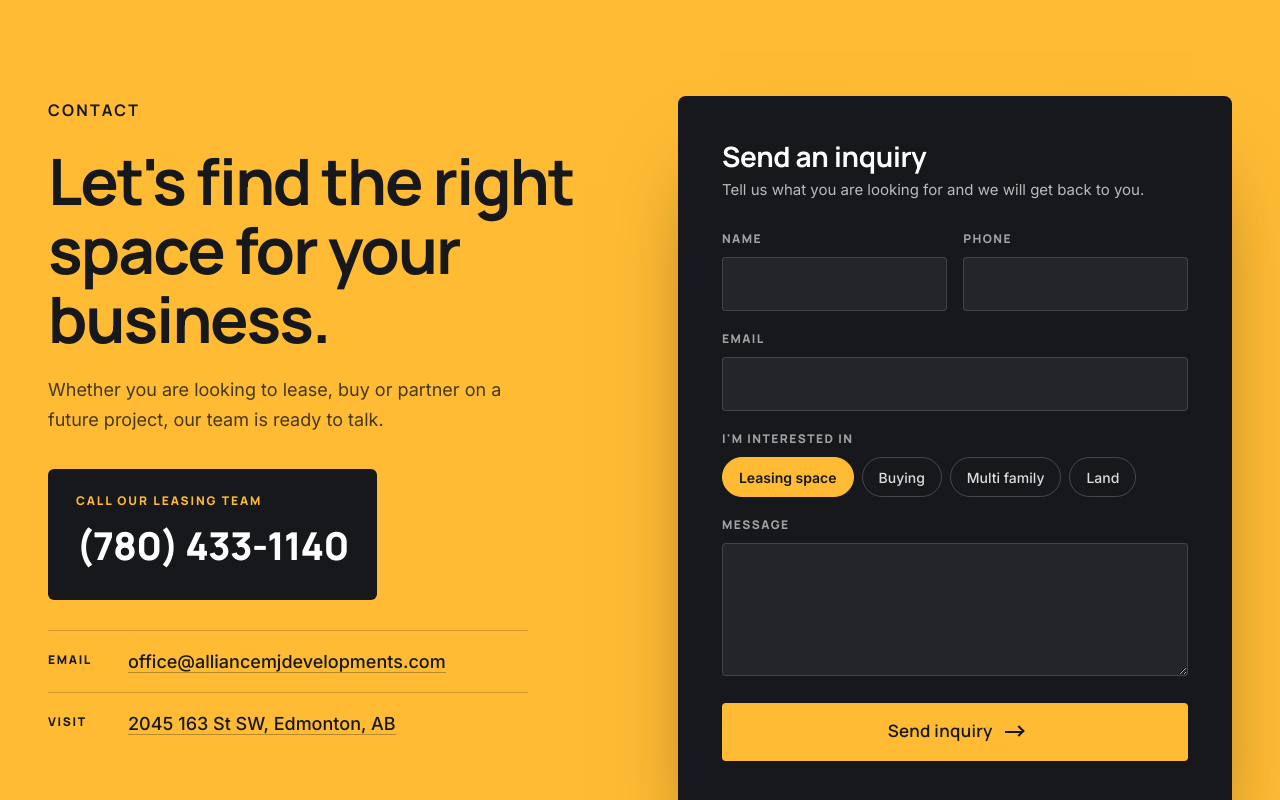
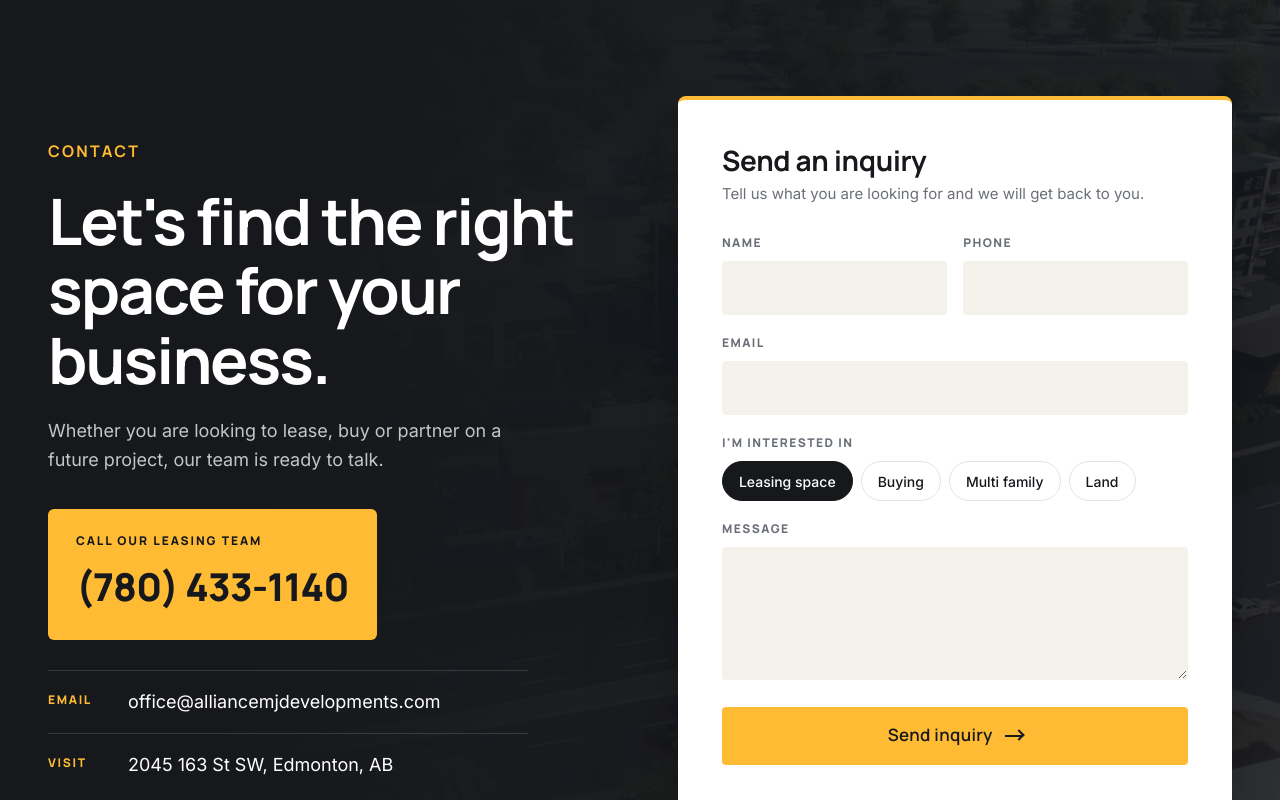
Before and after one commit to whitelabelwebdev/alliancemjdevelopments, a plain HTML site: page index.html in a window 1280 px wide. Shown: the part 10060-10860 px from the top of the page. Drawn offline with Linux system fonts and the light colour scheme.

Commit message:
Contact: dark background with project image, white form card, yellow phone block
Co-Authored-By: Claude Opus 5.5 <noreply@anthropic.com>
Claude-Session: https://claude.ai/code/session_017Li8CGonjWZk9Tuc6rCrAC

```diff
--- a/assets/css/style.css
+++ b/assets/css/style.css
@@ -343,39 +343,41 @@ h2 em { color: var(--sun-deep); }
 .step.is-on { opacity: 1; transform: none; }
 
 /* ---------- Contact (strong CTA) ---------- */
-.contact { position: relative; background: var(--sun); color: var(--ink); padding: var(--sec) 0; overflow: hidden; }
-.contact-grid { position: relative; display: grid; grid-template-columns: 1fr 1fr; gap: clamp(40px, 6vw, 100px); align-items: start; }
-.eyebrow-ink { color: var(--ink); }
-.contact h2 { color: var(--ink); font-size: clamp(40px, 5vw, 72px); margin-bottom: 22px; max-width: 13ch; }
-.contact-lede { max-width: 460px; font-size: 18px; color: rgba(22,24,28,.8); margin-bottom: 34px; }
-.contact-phone { display: inline-flex; flex-direction: column; gap: 4px; padding: 22px 28px; background: var(--ink); color: var(--white); border-radius: 6px; margin-bottom: 30px; transition: transform .35s var(--ease), box-shadow .35s var(--ease); }
-.contact-phone:hover { transform: translateY(-4px); box-shadow: 0 24px 40px -20px rgba(0,0,0,.5); }
-.cp-k { font-family: var(--f-head); font-size: 12px; font-weight: 800; letter-spacing: .16em; text-transform: uppercase; color: var(--sun); }
+.contact { position: relative; background: var(--ink); color: rgba(255,255,255,.75); padding: var(--sec) 0; overflow: hidden; isolation: isolate; }
+.contact-media { position: absolute; inset: 0; z-index: -1; }
+.contact-media img { width: 100%; height: 100%; object-fit: cover; opacity: .28; }
+.contact-media::after { content: ""; position: absolute; inset: 0; background: linear-gradient(100deg, var(--ink) 25%, rgba(22,24,28,.82) 60%, rgba(22,24,28,.6)); }
+.contact::before { content: ""; position: absolute; left: 0; top: 0; width: 100%; height: 4px; background: var(--sun); z-index: 1; }
+.contact-grid { position: relative; display: grid; grid-template-columns: 1fr 1fr; gap: clamp(40px, 6vw, 100px); align-items: center; }
+.contact h2 { color: var(--white); font-size: clamp(40px, 5vw, 72px); margin-bottom: 22px; max-width: 13ch; }
+.contact-lede { max-width: 460px; font-size: 18px; margin-bottom: 34px; }
+.contact-phone { display: inline-flex; flex-direction: column; gap: 4px; padding: 22px 28px; background: var(--sun); color: var(--ink); border-radius: 6px; margin-bottom: 30px; transition: transform .35s var(--ease), box-shadow .35s var(--ease); }
+.contact-phone:hover { transform: translateY(-4px); box-shadow: 0 24px 40px -20px rgba(255,187,51,.5); }
+.cp-k { font-family: var(--f-head); font-size: 12px; font-weight: 800; letter-spacing: .16em; text-transform: uppercase; }
 .cp-num { font-family: var(--f-head); font-size: clamp(28px, 3vw, 40px); font-weight: 800; letter-spacing: -.02em; }
 .contact-list { margin: 0; max-width: 480px; }
-.contact-list div { display: grid; grid-template-columns: 80px 1fr; padding: 16px 0; border-top: 1px solid rgba(22,24,28,.2); }
-.contact-list dt { font-family: var(--f-head); font-size: 12px; font-weight: 800; letter-spacing: .14em; text-transform: uppercase; padding-top: 3px; }
-.contact-list dd { margin: 0; font-size: 18px; font-weight: 500; word-break: break-word; }
-.contact-list a { border-bottom: 1px solid rgba(22,24,28,.3); }
-.contact-list a:hover { border-color: var(--ink); }
-.contact-form { background: var(--ink); color: rgba(255,255,255,.7); padding: clamp(28px, 3.4vw, 48px); border-radius: 8px; box-shadow: 0 50px 90px -40px rgba(0,0,0,.6); }
-.contact-form h3 { color: var(--white); font-size: 28px; margin-bottom: 6px; }
-.form-sub { font-size: 15px; margin-bottom: 26px; }
+.contact-list div { display: grid; grid-template-columns: 80px 1fr; padding: 16px 0; border-top: 1px solid var(--line-light); }
+.contact-list dt { font-family: var(--f-head); font-size: 12px; font-weight: 800; letter-spacing: .14em; text-transform: uppercase; color: var(--sun); padding-top: 3px; }
+.contact-list dd { margin: 0; font-size: 18px; color: var(--white); word-break: break-word; }
+.contact-list a:hover { color: var(--sun); }
+.contact-form { background: var(--white); color: var(--text); padding: clamp(28px, 3.4vw, 48px); border-radius: 8px; border-top: 4px solid var(--sun); box-shadow: 0 50px 90px -40px rgba(0,0,0,.7); }
+.contact-form h3 { color: var(--ink); font-size: 28px; margin-bottom: 6px; }
+.form-sub { font-size: 15px; color: var(--muted); margin-bottom: 26px; }
 .field-row { display: grid; grid-template-columns: 1fr 1fr; gap: 16px; }
 .field { display: block; margin: 0 0 18px; border: 0; padding: 0; }
-.field > span, .field legend { display: block; font-family: var(--f-head); font-size: 12px; font-weight: 800; letter-spacing: .12em; text-transform: uppercase; color: rgba(255,255,255,.6); margin-bottom: 8px; padding: 0; }
-.field input, .field textarea { width: 100%; font: inherit; font-size: 16px; color: var(--white); background: rgba(255,255,255,.06); border: 1px solid rgba(255,255,255,.14); border-radius: var(--radius); padding: 13px 15px; transition: border-color .25s, background .25s; }
+.field > span, .field legend { display: block; font-family: var(--f-head); font-size: 12px; font-weight: 800; letter-spacing: .12em; text-transform: uppercase; color: var(--muted); margin-bottom: 8px; padding: 0; }
+.field input, .field textarea { width: 100%; font: inherit; font-size: 16px; color: var(--ink); background: var(--paper); border: 1px solid transparent; border-radius: var(--radius); padding: 13px 15px; transition: border-color .25s, background .25s; }
 .field textarea { resize: vertical; }
-.field input:focus, .field textarea:focus { outline: 0; border-color: var(--sun); background: rgba(255,255,255,.1); }
-.field.has-error input { border-color: #ff7a6b; }
+.field input:focus, .field textarea:focus { outline: 0; border-color: var(--ink); background: var(--white); }
+.field.has-error input { border-color: #c0392b; }
 .interest-opts { display: flex; flex-wrap: wrap; gap: 8px; }
 .interest-opts label { position: relative; cursor: pointer; }
 .interest-opts input { position: absolute; opacity: 0; pointer-events: none; }
-.interest-opts span { display: inline-flex; align-items: center; height: 40px; padding: 0 16px; border-radius: 100px; border: 1px solid rgba(255,255,255,.2); font-size: 14px; font-weight: 500; color: rgba(255,255,255,.85); transition: all .25s var(--ease); }
-.interest-opts label:hover span { border-color: var(--sun); }
-.interest-opts input:checked + span { background: var(--sun); border-color: var(--sun); color: var(--ink); font-weight: 600; }
+.interest-opts span { display: inline-flex; align-items: center; height: 40px; padding: 0 16px; border-radius: 100px; border: 1px solid var(--line); font-size: 14px; font-weight: 500; color: var(--ink); transition: all .25s var(--ease); }
+.interest-opts label:hover span { border-color: var(--ink); }
+.interest-opts input:checked + span { background: var(--ink); border-color: var(--ink); color: var(--white); }
 .interest-opts input:focus-visible + span { outline: 2px solid var(--sun); outline-offset: 2px; }
-.form-note { margin: 14px 0 0; font-size: 14px; min-height: 1em; }
+.form-note { margin: 14px 0 0; font-size: 14px; color: var(--muted); min-height: 1em; }
 
 /* ---------- Footer ---------- */
 .site-footer { background: #0f1013; color: rgba(255,255,255,.6); padding: 90px 0 0; font-size: 16px; }
--- a/index.html
+++ b/index.html
@@ -358,9 +358,10 @@
 
     <!-- CONTACT -->
     <section class="contact" id="contact" aria-labelledby="contact-title">
+      <div class="contact-media" aria-hidden="true"><img src="assets/images/home/slide-4.jpg" alt="" loading="lazy"></div>
       <div class="wrap contact-grid">
         <div class="contact-intro">
-          <p class="eyebrow eyebrow-ink">Contact</p>
+          <p class="eyebrow eyebrow-light">Contact</p>
           <h2 id="contact-title">Let's find the right space for your business.</h2>
           <p class="contact-lede">Whether you are looking to lease, buy or partner on a future project, our team is ready to talk.</p>
           <a class="contact-phone" href="tel:+17804331140"><span class="cp-k">Call our leasing team</span><span class="cp-num">(780) 433-1140</span></a>
```
